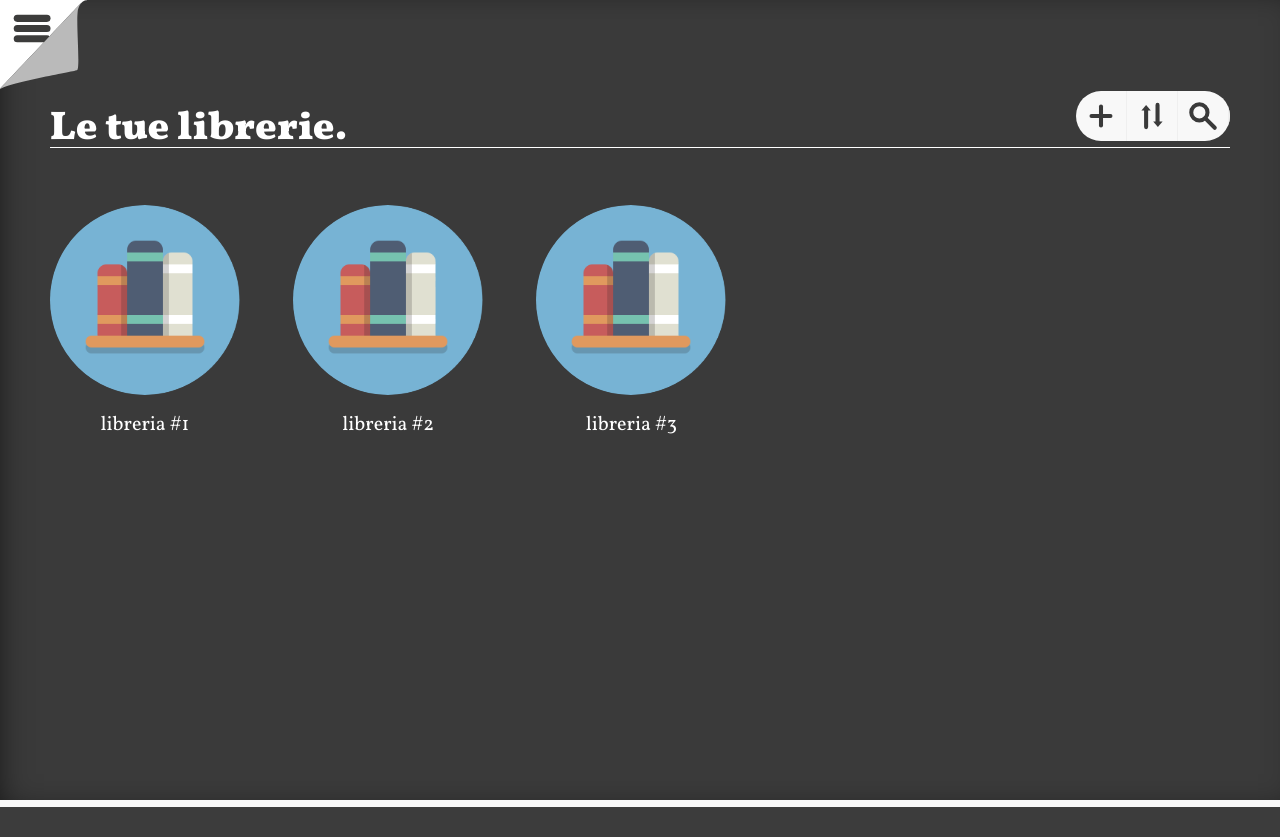
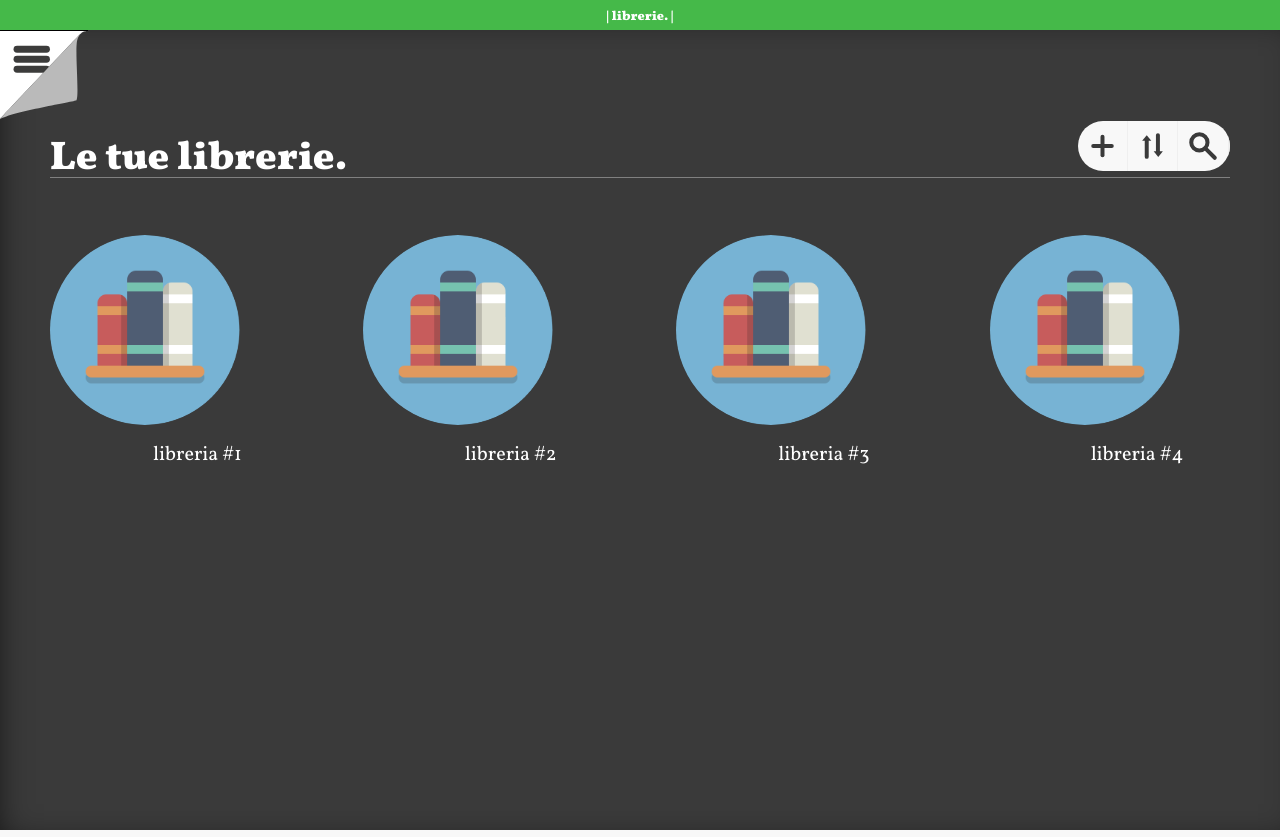
Before and after one commit to LorenzoCelli/Biblioteca, a PHP site: page /nuovalibreria2/nuovalibreria.html in a window 1280 px wide; the page is wider, and only the part inside the window is pictured. Before the commit the page ends 807 px from the top of that part, so only its background shows below. Run offline with PHP 8.4, Linux system fonts and the light colour scheme.

Commit message:
salameSporco

```diff
--- a/nuovalibreria2/nuovalibreria.css
+++ b/nuovalibreria2/nuovalibreria.css
@@ -4,6 +4,9 @@ body{
     margin: 0;
     overflow: hidden;
     height: 100%;
+}
+* {
+    box-sizing: border-box;
 }
 h1{
     margin-top: 0;
@@ -89,9 +92,10 @@ select{
     display: inline-block;
     background-color: #ffffff00;
     height: auto;
-    margin: 0 50px 50px 0;
+    margin: 0 15px 15px 0;
     border-radius: 5px;
     overflow: hidden;
+    width: 25%;
 }
 .main_container{
     transform: translateX(-300px);
@@ -102,6 +106,7 @@ select{
     top: 0;
     left: 0;
     white-space: nowrap;
+    margin-top: 30px;
 }
 .menu_aside{
     display: inline-block;
@@ -201,6 +206,46 @@ text-decoration: underline;
 }
 .top {
   margin-bottom: 3%;
-  border-bottom: 1px solid white;
+  border-bottom: 1px solid #808080;
   margin-top: 1%;
 }
+
+
+.header {
+  overflow: hidden;
+  background-color: #45b949;
+  text-align: center;
+  height: 30px
+}
+
+@media screen and (max-width: 885px) {
+  .header a {
+    float: none;
+    display: block;
+    text-align: left;
+  }
+
+  .book_container {
+    display: block;
+    background-color: #ffffff00;
+    height: auto;
+    margin: 0 15px 15px 0;
+    border-radius: 5px;
+    overflow: hidden;
+    width: 25%;
+}
+
+.book_image {
+  width: 240px;
+  height: 240px;
+  display: block;
+  cursor: pointer;
+  position: relative;
+  border-radius: 500px;
+}
+
+}
+h5 {
+  color: white;
+  margin-top: 7px;
+}
--- a/nuovalibreria2/nuovalibreria.html
+++ b/nuovalibreria2/nuovalibreria.html
@@ -7,19 +7,22 @@
     <link rel="stylesheet" type="text/css" href="../main/main.css">
     <link rel="stylesheet" type="text/css" href="nuovalibreria.css">
     <link href="https://fonts.googleapis.com/css?family=Vollkorn:400,900" rel="stylesheet">
+    <meta name="viewport" content="width=device-width, initial-scale=1.0">
 </head>
 <body>
 
 <!--
 Main container
 -->
-
+<div class="header">
+<h5  class="logo">|  librerie. |</h5>
+</div>
 <div id="a" class="main_container">
     <div class="menu_aside">
 
     </div><!--
  --><div class="content">
-        <img onclick="slide_right('a')" src="../imgs/menu.svg" style="position: absolute; top: 0; left: -1px; height: 90px;cursor: pointer;">
+        <img onclick="slide_right('a')" src="../imgs/menu.svg" style="position: absolute; top: 0; left: -1px; height: 90px;cursor: pointer;border-top: 1px solid black;">
         <div class="top">
         <h1 style="color: white"> Le tue librerie. </h1>
 
@@ -43,6 +46,10 @@ Main container
             <div class="book_image" style="background-image: url(bookshelf.png)"></div><!--
          --><div class="book_text2"> libreria #3 </div>
         </div>
+        <div class="book_container">
+            <div class="book_image" style="background-image: url(bookshelf.png)"></div><!--
+         --><div class="book_text2"> libreria #4 </div>
+        </div>
     </div></div>
 
 <!--
@@ -50,7 +57,7 @@ New book aside
 -->
 
 <div class="aside" style="left: 100%" id="new_library">
-  <h1 style="    display: inline-block;">Nuova libreria</h1>
+  <h1 style="display: inline-block;">Nuova libreria</h1>
   <button onclick="slide_left('new_library')" style="margin-left: 4%;">x</button>
 
   <form>
```
